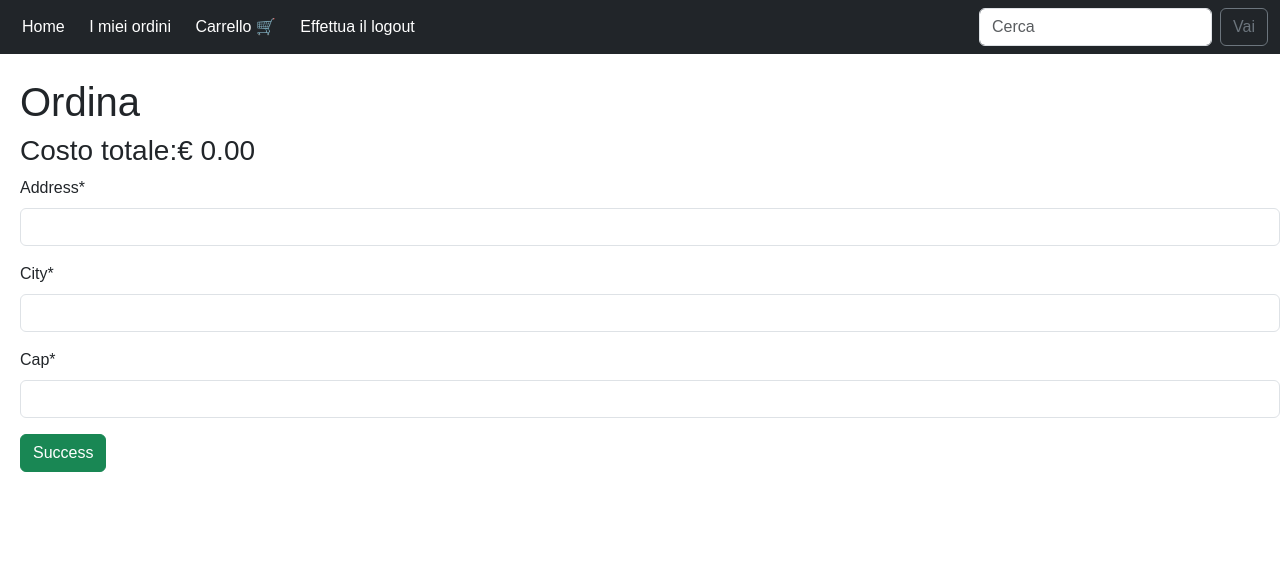
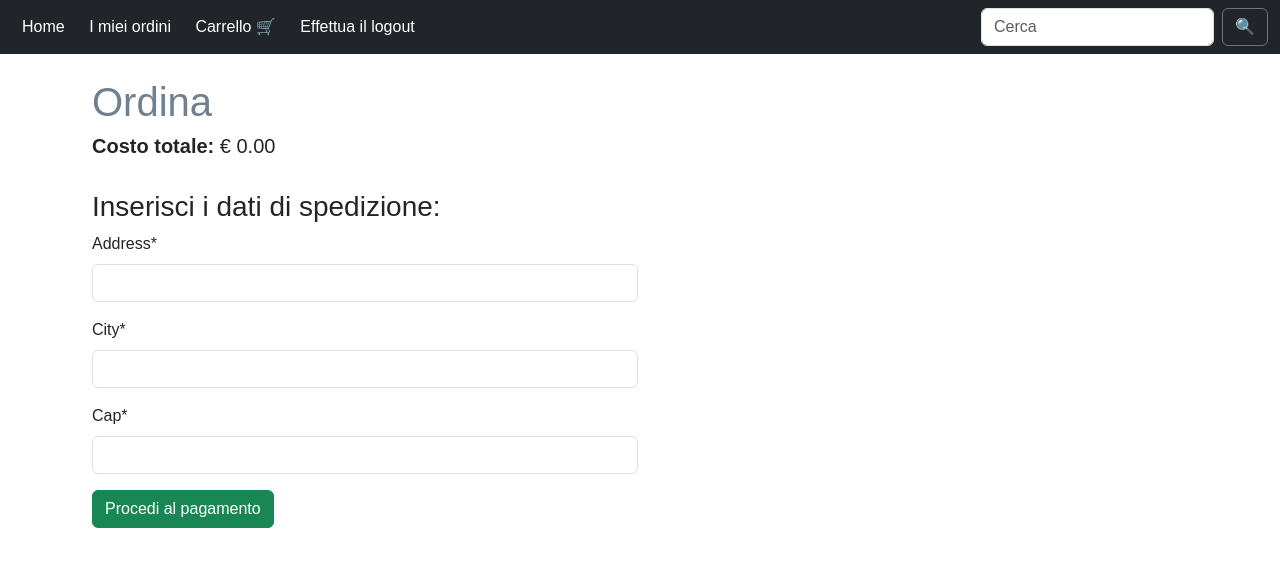
Before and after one commit to MattyVib01/BaroncelliDjango, a Django app: page /cart/checkout/ in a window 1280 px wide. Shown: the top 567 px of the page. Run offline with Django 4.2, Linux system fonts and the light colour scheme; a user stored in the database is signed in; some libraries are stand-ins or nearby versions.

```diff
--- a/BaroncelliDjango/urls.py
+++ b/BaroncelliDjango/urls.py
@@ -27,8 +27,8 @@ from ordini.views import checkout,my_orders
 urlpatterns = [
     path('admin/', admin.site.urls),
     path('',homepage, name='home'),
-    path('category/<int:pk>',detail, name='detail'),
-    path('<int:pk>', category, name='category' ),
+    path('<int:pk>',detail, name='detail'),
+    path('category/<int:pk>', category, name='category' ),
     path('register/', register, name='register'),
     path('', include('django.contrib.auth.urls')),
     path('search/', search, name='search'),
--- a/ordini/templates/ordini/checkout.html
+++ b/ordini/templates/ordini/checkout.html
@@ -6,12 +6,25 @@
 {% endblock %}
 
 {% block content %}
-<h1>Ordina</h1>
+    <div class="container text-center">
+  <div class="row align-items-start">
+    <div class="col" align="left">
+      <h1 style="color: #708090">Ordina</h1>
 
-<h3>Costo totale:€ {{ cart.get_total_cost }}</h3>
+        <h5><b>Costo totale: </b>€ {{ cart.get_total_cost }}</h5>
+        <br>
+    <h3>Inserisci i dati di spedizione:</h3>
 <form method="post" action=".">
+
 {% csrf_token %}
     {{ form | crispy }}
-<button type="submit" class="btn btn-success">Success</button>
+<button type="submit" class="btn btn-success">Procedi al pagamento</button>
 </form>
+    </div>
+    <div class="col">
+
+    </div>
+  </div>
+</div>
+
 {% endblock %}
--- a/principale/templates/principale/base.html
+++ b/principale/templates/principale/base.html
@@ -39,7 +39,7 @@
         <form class="d-flex" method="POST" action="{% url 'search' %}">
             {% csrf_token %}
             <input class="form-control me-2" type="search" placeholder="Cerca" aria-label="Search" name="searched">
-            <button class="btn btn-outline-secondary" type="submit">Vai</button>
+            <button class="btn btn-outline-secondary" type="submit">&#128269;</button>
         </form>
     </div>
 </nav>
--- a/principale/templates/principale/home.html
+++ b/principale/templates/principale/home.html
@@ -33,7 +33,7 @@ HomePage
         <div class="col">
             <a href="{% url 'detail' p.id%}">
                 <div class="card" style="width: 18rem; margin-bottom: 20px; padding: 0px">
-  <img src="{{ p.immagine.url }}" class="card-img-top" style="height: 300px;object-fit: contain;" >
+  <img src="{{ p.immagine.url }}" class="card-img-top" >
   <div class="card-body">
     <h5 class="card-title">{{ p.nome}}</h5>
     <p class="card-text">€ {{ p.prezzo }}</p>
--- a/principale/templates/principale/search.html
+++ b/principale/templates/principale/search.html
@@ -17,8 +17,8 @@
     </div>
     <div class="col-md-8">
       <div class="card-body">
-        <h5 class="card-title">{{ p.nome}}</h5>
-        <p class="card-text">$ {{ p.prezzo }}</p>
+          <h5 class="card-title"><b>{{p.nome}}</b></h5>
+        <p class="card-text">€ {{ p.prezzo }}</p>
       </div>
     </div>
   </div>
--- a/principale/views.py
+++ b/principale/views.py
@@ -3,7 +3,7 @@ from prodotti.models import Categoria,Prodotto
 
 # Create your views here.
 def homepage(request):
-    prodotto=Prodotto.objects.all()[0:6]
+    prodotto=Prodotto.objects.all()[0:9]
     categorie=Categoria.objects.all()
     context={
         'prodotto': prodotto,
--- a/prodotti/models.py
+++ b/prodotti/models.py
@@ -14,7 +14,7 @@ class Categoria(models.Model):
 
 class Prodotto(models.Model):
     categoria = models.ForeignKey(Categoria, on_delete=models.CASCADE)
-    nome=models.CharField(max_length=30)
+    nome=models.CharField(max_length=100)
     descrizione=models.TextField(blank=True, null=True)
     prezzo=models.DecimalField(max_digits=7,decimal_places=2)
     immagine=models.ImageField(blank=True, null=True)
--- a/prodotti/templates/prodotti/category.html
+++ b/prodotti/templates/prodotti/category.html
@@ -17,8 +17,8 @@
     </div>
     <div class="col-md-8">
       <div class="card-body">
-        <h5 class="card-title">{{ p.nome}}</h5>
-        <p class="card-text">$ {{ p.prezzo }}</p>
+        <h5 class="card-title"><b>{{ p.nome}}</b></h5>
+        <p class="card-text">€ {{ p.prezzo }}</p>
       </div>
     </div>
   </div>
--- a/register/templates/register/register.html
+++ b/register/templates/register/register.html
@@ -7,9 +7,12 @@ Crea un account
 {% load crispy_forms_tags %}
 
 {% block content %}
+
     <div class="container">
   <div class="row">
     <div class="col-sm">
+        <h3 style="color: #708090">Iscriviti, è gratis e lo sarà sempre !</h3>
+        <br>
           <form method="POST" class="form-group">
         {% csrf_token %}
         {{ form | crispy }}
```
Also changed, not shown: prodotti/templates/prodotti/detail.html (+7 -4 lines), register/templates/registration/login.html (+16 -1 lines), db.sqlite3, media/4323722-moto-racer-playstation-front-cover.jpg (added), media/51GiGTjeigL._AC_UF10001000_QL80__M5Ofwax.jpg (added), media/Tekken2Box.jpg (added), media/crash3.jpg (added), media/fifa.jpg (added), media/finalfantasy7.jpg (added), media/ps1_crashbandicoot2_front_KYPyM5z.jpg (added), prodotti/migrations/0004_alter_prodotto_nome.py (added).
